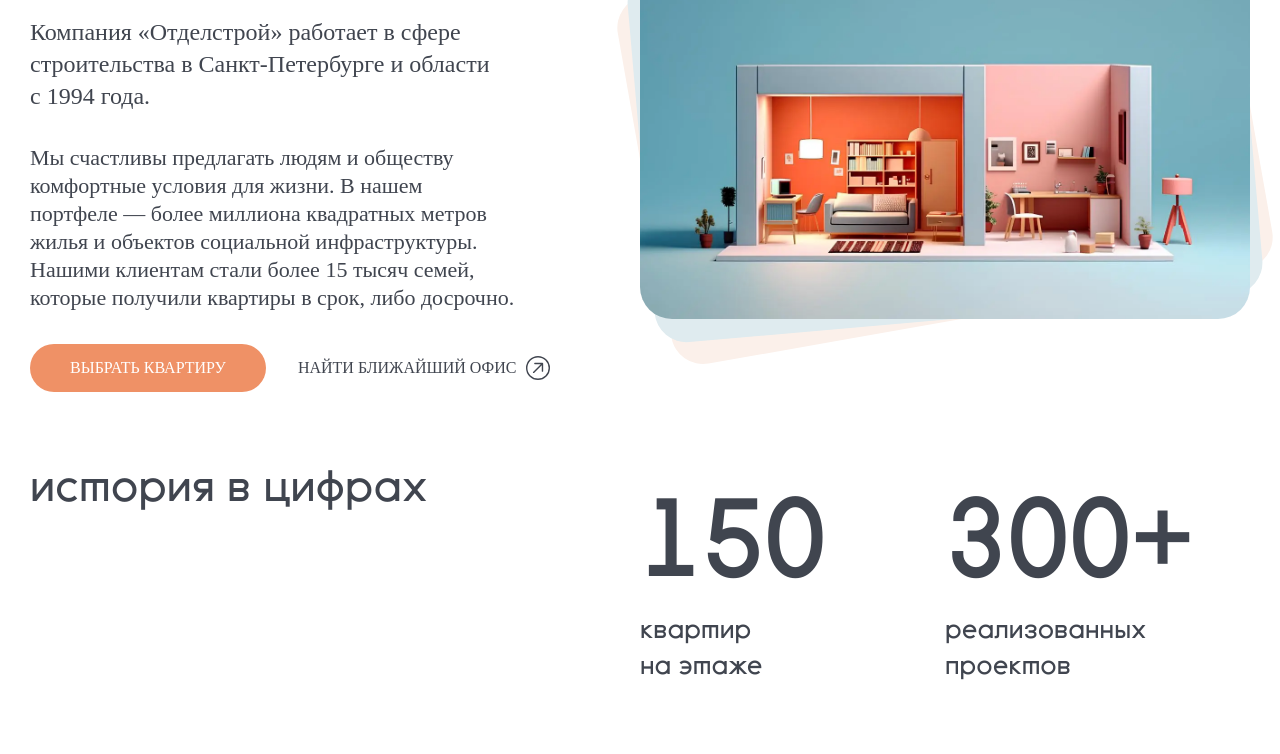
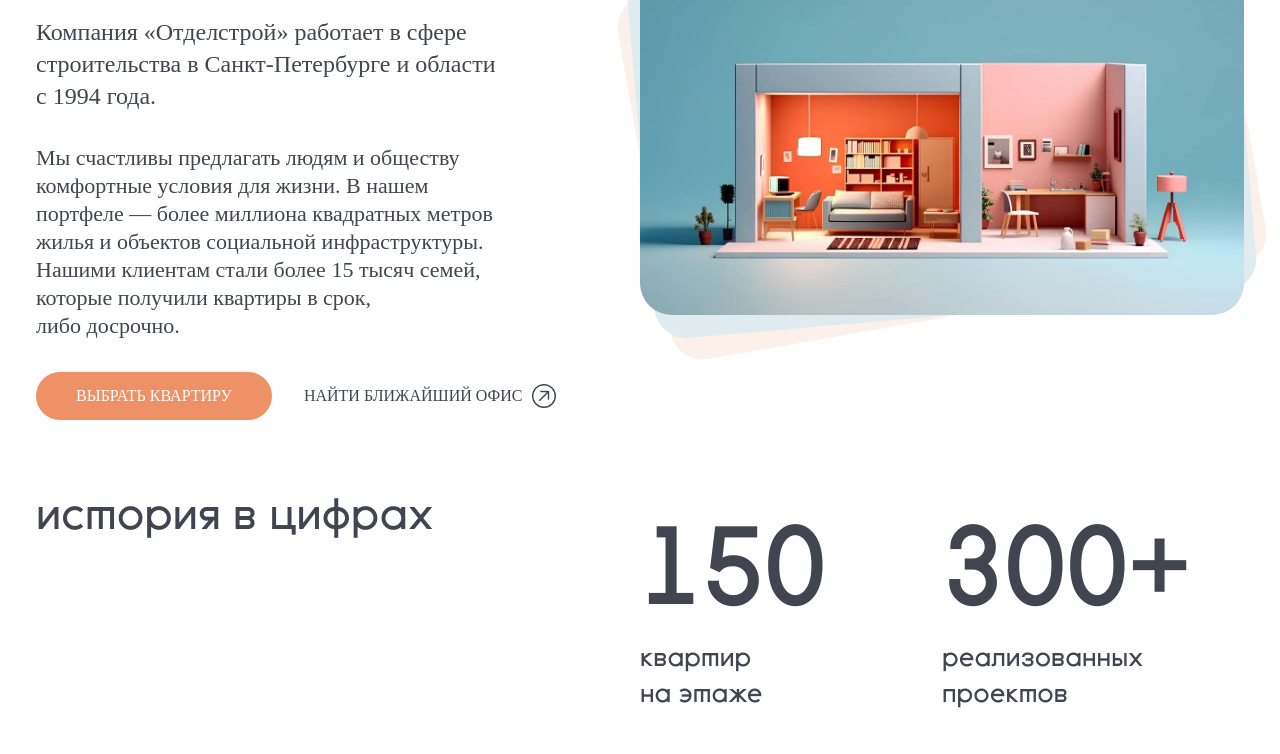
Before and after one commit to everythingiam/novi_lessner, a website built with webpack: page src/index.html in a window 1280 px wide. Shown: the part 420-1174 px from the top of the page. Built offline with nearby package versions, Linux system fonts and the light colour scheme; a web font is replaced by a local one.

Commit message:
я так больше не могу

```diff
--- a/package.json
+++ b/package.json
@@ -8,7 +8,7 @@
     "watch": "webpack --watch",
     "build": "webpack",
     "serve": "webpack serve --open",
-    "deploy": "git subtree push --prefix dist origin gh-pages"
+    "deploy": "gh-pages -d dist"
   },
   "keywords": [],
   "author": "Alina",
--- a/src/styles/reset.scss
+++ b/src/styles/reset.scss
@@ -42,6 +42,8 @@
 
 img
 {
+	width: 100%;
+	height: auto;
 	vertical-align: top;
 }
 
--- a/src/styles/screens.scss
+++ b/src/styles/screens.scss
@@ -3,6 +3,8 @@
 1. Паддинги у body;
 2. Отступы между компонентами;
 3. Класс элемента изображения в полную ширину экрана для мобилы.
+
+сори за !important
 */
 
 $xs-screen: 359px;
@@ -15,16 +17,12 @@
   max-width: $xl-screen;
   margin-left: auto;
   margin-right: auto;
+  padding-left: 36px;
+  padding-right: 36px;
 }
 
 @media (max-width: $xs-screen)
 {
-  body
-  {
-    padding-left: 16px;
-    padding-right: 16px;
-  }
-
   section, footer
   {
     margin-top: 4.8rem;
@@ -44,12 +42,12 @@
   }
 }
 
-@media (min-width: $xs-screen) and (max-width: $md-screen)
+@media (max-width: $md-screen)
 {
   body
   {
-    padding-left: 20px;
-    padding-right: 20px;
+    padding-left: 16px;
+    padding-right: 16px;
   }
 
   section, footer
@@ -61,7 +59,7 @@
   {
     width: 100vw;
     padding: 0 !important;
-    margin-left: -20px;
+    margin-left: -16px !important;
   }
 
   .full-width > picture > img
@@ -71,13 +69,8 @@
   }
 }
 
-@media (min-width: $md-screen) and (max-width: $lg-screen)
+@media (max-width: $lg-screen)
 {
-  body
-  {
-    padding-left: 24px;
-    padding-right: 24px;
-  }
 
   section, footer
   {
@@ -88,7 +81,7 @@
   {
     width: 100vw;
     padding: 0 !important;
-    margin-left: -24px;
+    margin-left: -36px;
   }
 
   .full-width > picture > img
@@ -98,14 +91,8 @@
   }
 }
 
-@media (min-width: $lg-screen) and (max-width: $xl-screen)
+@media (max-width: $xl-screen)
 {
-  body
-  {
-    padding-left: 30px;
-    padding-right: 30px;
-  }
-
   section, footer
   {
     margin-top: 7.2rem;
@@ -114,12 +101,6 @@
 
 @media (min-width: $xl-screen)
 {
-  body
-  {
-    padding-left: 36px;
-    padding-right: 36px;
-  }
-
   section, footer
   {
     margin-top: 8rem;
--- a/src/styles/typography.scss
+++ b/src/styles/typography.scss
@@ -17,6 +17,7 @@
   font-family: 'Circle Light';
   font-weight: 300;
   src: url('../assets/font/circle/circe-light.ttf') format('truetype');
+  font-display: swap;
 }
 
 @font-face
@@ -24,6 +25,7 @@
   font-family: 'Circle';
   font-weight: 400;
   src: url('../assets/font/circle/circe.ttf') format('truetype');
+  font-display: swap;
 }
 
 @font-face
@@ -31,6 +33,7 @@
   font-family: 'FYL';
   font-weight: 400;
   src: url('../assets/font/fyl/FiveYearsLater.ttf') format('truetype');
+  font-display: swap;
 }
 
 .menu-text
```
Also changed, not shown: dist/main.js.
